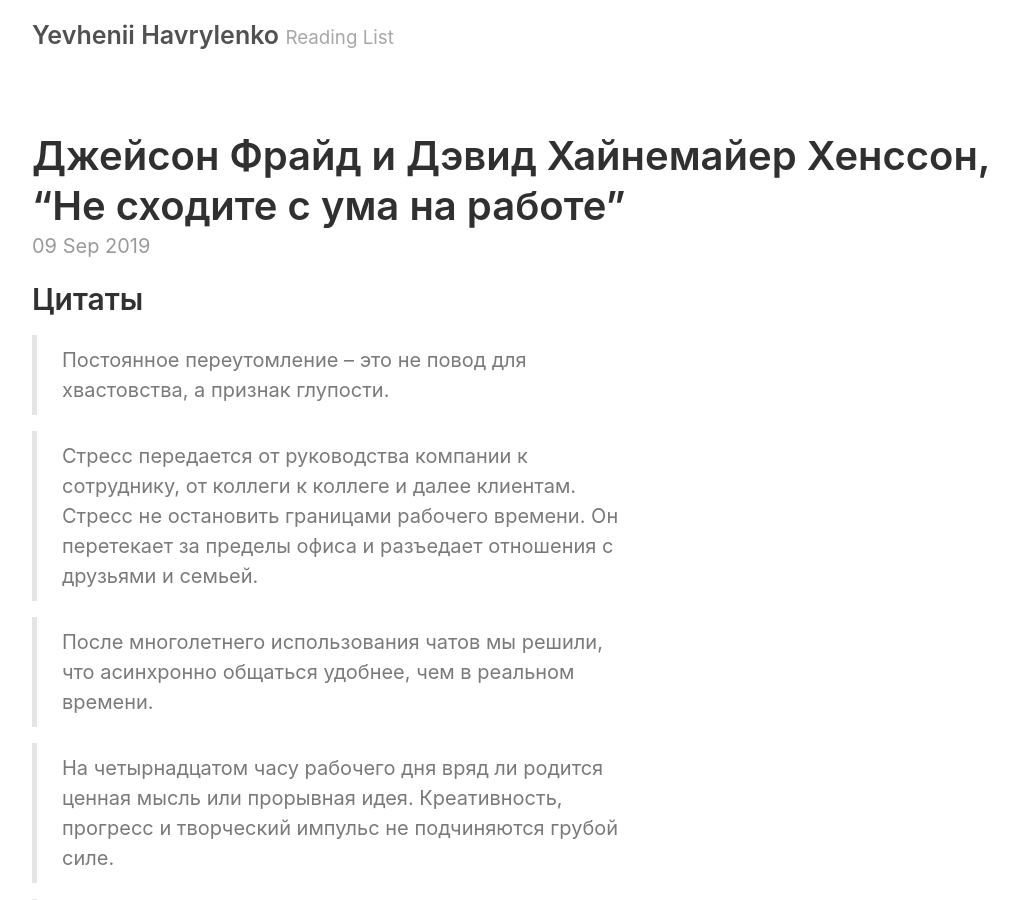
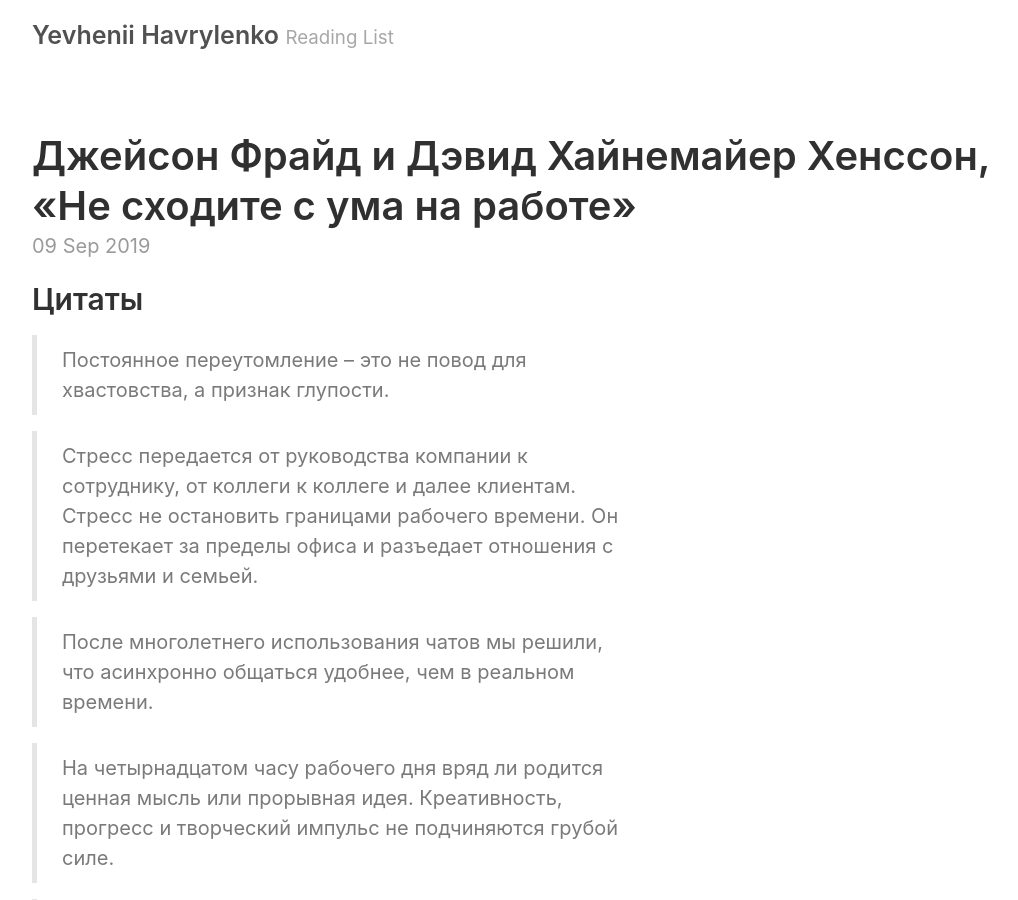
Before and after one commit to yevhenii-havrylenko/yevhenii-havrylenko.github.io, a Jekyll site: the page built from _posts/2019-09-09-it-doesnt-have-to-be-crazy-at-work.md, in a window 1280 px wide and 900 px high. Shown: the whole window, without its empty margins (258-1276 px from the left). Built offline with Jekyll 4.4.1, drawn with Linux system fonts in a browser that asks for light colours.

```diff
--- a/_posts/2019-09-09-it-doesnt-have-to-be-crazy-at-work.md
+++ b/_posts/2019-09-09-it-doesnt-have-to-be-crazy-at-work.md
@@ -1,6 +1,6 @@
 ---
 layout: post
-title: ' Джейсон&nbsp;Фрайд&nbsp;и&nbsp;Дэвид&nbsp;Хайнемайер&nbsp;Хенссон, “Не сходите с ума на работе”'
+title: ' Джейсон&nbsp;Фрайд&nbsp;и&nbsp;Дэвид&nbsp;Хайнемайер&nbsp;Хенссон, «Не сходите с ума на работе»'
 ---
 
 ## Цитаты
```
